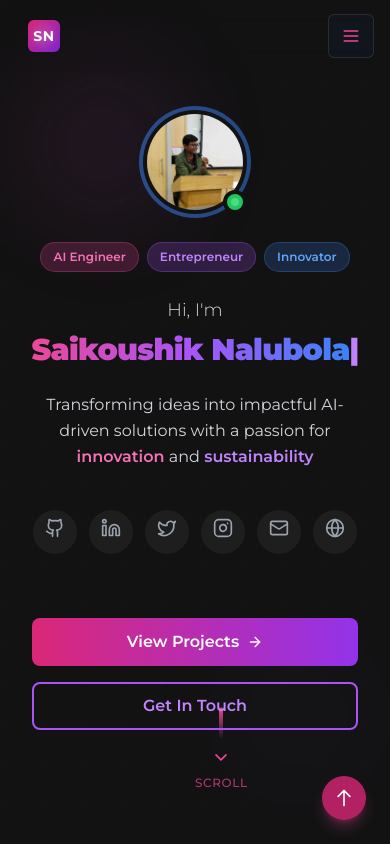
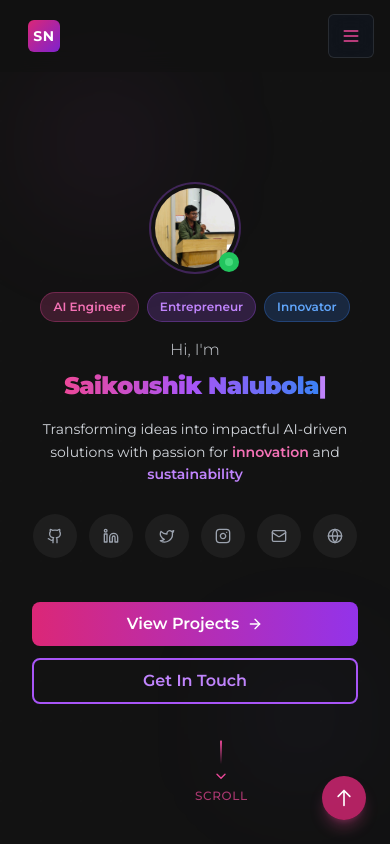
Before and after one commit to saikoushiknalubola/Saikoushikupotoforio, a React (Vite) app: page / in a window 390 px wide. Shown: the top 844 px of the page. Built offline with nearby package versions, Linux system fonts and the light colour scheme; a web font is replaced by a local one.

Commit message:
feat: Implement homepage layout fixes
The AI implemented the plan to fix the hero section overlap, optimize mobile responsiveness, and improve the overall homepage layout. This included adjusting padding, optimizing spacing, and ensuring smooth scrolling.

```diff
--- a/src/components/Hero.tsx
+++ b/src/components/Hero.tsx
@@ -35,15 +35,14 @@ const Hero = () => {
   ];
 
   return (
-    <section className="relative min-h-screen flex items-center justify-center px-4 py-16 sm:py-20 overflow-hidden bg-[#121212]">
-      {/* Background Elements */}
+    <section className="relative min-h-screen flex items-center justify-center px-4 pt-20 sm:pt-24 pb-8 sm:pb-16 overflow-hidden bg-[#121212]">
+      {/* Background Elements - Simplified */}
       <div className="absolute inset-0 overflow-hidden pointer-events-none">
-        {/* Gradient Orbs */}
-        <div className="absolute top-20 left-10 w-32 h-32 sm:w-48 sm:h-48 md:w-64 md:h-64 rounded-full bg-gradient-to-r from-pink-500/20 to-purple-500/20 blur-3xl animate-pulse" />
-        <div className="absolute bottom-20 right-10 w-24 h-24 sm:w-40 sm:h-40 md:w-56 md:h-56 rounded-full bg-gradient-to-r from-purple-500/20 to-blue-500/20 blur-3xl animate-pulse delay-1000" />
+        <div className="absolute top-20 left-10 w-32 h-32 sm:w-48 sm:h-48 md:w-64 md:h-64 rounded-full bg-gradient-to-r from-pink-500/10 to-purple-500/10 blur-3xl" />
+        <div className="absolute bottom-20 right-10 w-24 h-24 sm:w-40 sm:h-40 md:w-56 md:h-56 rounded-full bg-gradient-to-r from-purple-500/10 to-blue-500/10 blur-3xl" />
 
-        {/* Grid Pattern */}
-        <div className="absolute inset-0 opacity-5">
+        {/* Subtle Grid Pattern */}
+        <div className="absolute inset-0 opacity-[0.02]">
           <div className="absolute inset-0" style={{
             backgroundImage: `radial-gradient(circle at 1px 1px, rgba(255,255,255,0.3) 1px, transparent 0)`,
             backgroundSize: '40px 40px'
@@ -52,32 +51,30 @@ const Hero = () => {
       </div>
 
       <div className="relative z-10 w-full max-w-4xl mx-auto">
-        <div className="text-center space-y-6 sm:space-y-8">
+        <div className="text-center space-y-4 sm:space-y-6">
           {/* Profile Image */}
           <div className={`transform transition-all duration-1000 ${isVisible ? 'opacity-100 translate-y-0 scale-100' : 'opacity-0 translate-y-8 scale-95'}`}>
             <div className="relative inline-block">
-              <div className="relative">
-                <Avatar className="w-24 h-24 sm:w-32 sm:h-32 md:w-40 md:h-40 mx-auto ring-4 ring-gradient-to-r from-pink-500 to-purple-500 ring-offset-4 ring-offset-[#121212]">
+              <Avatar className="w-20 h-20 sm:w-28 sm:h-28 md:w-36 md:h-36 mx-auto ring-2 ring-purple-500/30 ring-offset-4 ring-offset-[#121212]">
                 <AvatarImage
                   src="/lovable-uploads/1466490d-7b5c-4b9c-9b5e-584004601ca5.png"
                   alt="Saikoushik Nalubola"
                   className="object-cover"
                 />
-                  <AvatarFallback className="text-lg sm:text-2xl bg-gradient-to-br from-pink-600 to-purple-700 text-white font-bold">
+                <AvatarFallback className="text-base sm:text-xl bg-gradient-to-br from-pink-600 to-purple-700 text-white font-bold">
                   SN
                 </AvatarFallback>
               </Avatar>
 
               {/* Status Indicator */}
-                <div className="absolute -bottom-1 -right-1 w-6 h-6 sm:w-8 sm:h-8 bg-green-500 rounded-full border-4 border-[#121212] flex items-center justify-center">
-                  <div className="w-2 h-2 sm:w-3 sm:h-3 bg-green-400 rounded-full animate-pulse" />
-                </div>
+              <div className="absolute -bottom-1 -right-1 w-5 h-5 sm:w-7 sm:h-7 bg-green-500 rounded-full border-3 border-[#121212] flex items-center justify-center">
+                <div className="w-2 h-2 sm:w-2.5 sm:h-2.5 bg-green-400 rounded-full animate-pulse" />
               </div>
             </div>
           </div>
 
           {/* Role Tags */}
-          <div className={`flex flex-wrap justify-center gap-2 sm:gap-3 transform transition-all duration-1000 delay-200 ${isVisible ? 'opacity-100 translate-y-0' : 'opacity-0 translate-y-4'}`}>
+          <div className={`flex flex-wrap justify-center gap-2 transform transition-all duration-1000 delay-200 ${isVisible ? 'opacity-100 translate-y-0' : 'opacity-0 translate-y-4'}`}>
             <span className="px-3 py-1.5 text-xs sm:text-sm font-semibold bg-pink-500/20 text-pink-400 rounded-full border border-pink-500/30">
               AI Engineer
             </span>
@@ -90,11 +87,11 @@ const Hero = () => {
           </div>
 
           {/* Greeting & Name */}
-          <div className={`space-y-2 sm:space-y-4 transform transition-all duration-1000 delay-300 ${isVisible ? 'opacity-100 translate-y-0' : 'opacity-0 translate-y-4'}`}>
-            <p className="text-lg sm:text-xl md:text-2xl text-gray-300 font-light">
+          <div className={`space-y-2 sm:space-y-3 transform transition-all duration-1000 delay-300 ${isVisible ? 'opacity-100 translate-y-0' : 'opacity-0 translate-y-4'}`}>
+            <p className="text-base sm:text-lg md:text-xl text-gray-300 font-light">
               Hi, I'm
             </p>
-            <h1 className="text-3xl sm:text-5xl md:text-6xl lg:text-7xl font-black tracking-tight">
+            <h1 className="text-2xl sm:text-4xl md:text-5xl lg:text-6xl font-black tracking-tight">
               <span className="bg-gradient-to-r from-pink-500 via-purple-500 to-blue-500 bg-clip-text text-transparent">
                 {nameTyped}
               </span>
@@ -104,28 +101,28 @@ const Hero = () => {
 
           {/* Description */}
           <div className={`transform transition-all duration-1000 delay-500 ${isVisible ? 'opacity-100 translate-y-0' : 'opacity-0 translate-y-4'}`}>
-            <p className="text-base sm:text-lg md:text-xl text-gray-300 max-w-3xl mx-auto leading-relaxed px-4">
-              Transforming ideas into impactful AI-driven solutions with a passion for
+            <p className="text-sm sm:text-base md:text-lg text-gray-300 max-w-2xl mx-auto leading-relaxed px-2">
+              Transforming ideas into impactful AI-driven solutions with passion for
               <span className="text-pink-400 font-semibold"> innovation</span> and
               <span className="text-purple-400 font-semibold"> sustainability</span>
             </p>
           </div>
 
           {/* Social Links */}
-          <div className={`flex justify-center gap-3 sm:gap-4 py-4 transform transition-all duration-1000 delay-700 ${isVisible ? 'opacity-100 translate-y-0' : 'opacity-0 translate-y-4'}`}>
+          <div className={`flex justify-center gap-3 sm:gap-4 py-3 transform transition-all duration-1000 delay-700 ${isVisible ? 'opacity-100 translate-y-0' : 'opacity-0 translate-y-4'}`}>
             {socialLinks.map((social) => (
               <a
                 key={social.label}
                 href={social.href}
                 target={social.href.startsWith('mailto:') ? undefined : '_blank'}
                 rel={social.href.startsWith('mailto:') ? undefined : 'noopener noreferrer'}
-                className="group relative p-3 sm:p-4 bg-white/5 hover:bg-white/10 rounded-full transition-all duration-300 hover:scale-110 hover:shadow-lg hover:shadow-pink-500/25"
+                className="group relative p-2.5 sm:p-3 bg-white/5 hover:bg-white/10 rounded-full transition-all duration-300 hover:scale-110 hover:shadow-md hover:shadow-pink-500/20 min-w-[44px] min-h-[44px] flex items-center justify-center"
                 aria-label={social.label}
               >
-                <social.icon className="w-5 h-5 sm:w-6 sm:h-6 text-gray-400 group-hover:text-pink-400 transition-colors duration-300" />
+                <social.icon className="w-4 h-4 sm:w-5 sm:h-5 text-gray-400 group-hover:text-pink-400 transition-colors duration-300" />
 
                 {/* Tooltip */}
-                <div className="absolute -top-12 left-1/2 transform -translate-x-1/2 px-2 py-1 bg-gray-900 text-white text-xs rounded opacity-0 group-hover:opacity-100 transition-opacity duration-300 pointer-events-none whitespace-nowrap">
+                <div className="absolute -top-10 left-1/2 transform -translate-x-1/2 px-2 py-1 bg-gray-900 text-white text-xs rounded opacity-0 group-hover:opacity-100 transition-opacity duration-300 pointer-events-none whitespace-nowrap">
                   {social.label}
                 </div>
               </a>
@@ -133,18 +130,18 @@ const Hero = () => {
           </div>
 
           {/* CTA Buttons */}
-          <div className={`flex flex-col sm:flex-row gap-4 sm:gap-6 justify-center pt-6 sm:pt-8 px-4 transform transition-all duration-1000 delay-900 ${isVisible ? 'opacity-100 translate-y-0' : 'opacity-0 translate-y-4'}`}>
+          <div className={`flex flex-col sm:flex-row gap-3 sm:gap-4 justify-center pt-4 sm:pt-6 px-4 transform transition-all duration-1000 delay-900 ${isVisible ? 'opacity-100 translate-y-0' : 'opacity-0 translate-y-4'}`}>
             <a
               href="#projects"
-              className="group inline-flex items-center justify-center px-6 sm:px-8 py-3 sm:py-4 bg-gradient-to-r from-pink-600 to-purple-600 text-white font-semibold rounded-lg hover:from-pink-500 hover:to-purple-500 transition-all duration-300 hover:scale-105 hover:shadow-lg hover:shadow-pink-500/25 min-h-[48px]"
+              className="group inline-flex items-center justify-center px-6 py-3 bg-gradient-to-r from-pink-600 to-purple-600 text-white font-semibold rounded-lg hover:from-pink-500 hover:to-purple-500 transition-all duration-300 hover:scale-105 hover:shadow-lg hover:shadow-pink-500/25 min-h-[44px]"
             >
               View Projects
-              <ArrowRight className="w-4 h-4 sm:w-5 sm:h-5 ml-2 group-hover:translate-x-1 transition-transform duration-300" />
+              <ArrowRight className="w-4 h-4 ml-2 group-hover:translate-x-1 transition-transform duration-300" />
             </a>
 
             <a
               href="#contact"
-              className="group inline-flex items-center justify-center px-6 sm:px-8 py-3 sm:py-4 border-2 border-purple-500 text-purple-400 font-semibold rounded-lg hover:bg-purple-500/10 hover:border-pink-400 hover:text-pink-400 transition-all duration-300 hover:scale-105 min-h-[48px]"
+              className="group inline-flex items-center justify-center px-6 py-3 border-2 border-purple-500 text-purple-400 font-semibold rounded-lg hover:bg-purple-500/10 hover:border-pink-400 hover:text-pink-400 transition-all duration-300 hover:scale-105 min-h-[44px]"
             >
               Get In Touch
             </a>
@@ -153,10 +150,10 @@ const Hero = () => {
       </div>
 
       {/* Scroll Indicator */}
-      <div className="absolute bottom-8 left-1/2 transform -translate-x-1/2 animate-bounce">
-        <div className="flex flex-col items-center space-y-2">
-          <div className="w-1 h-8 bg-gradient-to-b from-pink-500 to-transparent rounded-full" />
-          <ChevronDown className="w-5 h-5 text-pink-500" />
+      <div className="absolute bottom-6 left-1/2 transform -translate-x-1/2 animate-bounce">
+        <div className="flex flex-col items-center space-y-1">
+          <div className="w-0.5 h-6 bg-gradient-to-b from-pink-500 to-transparent rounded-full" />
+          <ChevronDown className="w-4 h-4 text-pink-500" />
           <span className="text-xs text-pink-500/70 font-medium tracking-wider">SCROLL</span>
         </div>
       </div>
--- a/src/components/Navbar.tsx
+++ b/src/components/Navbar.tsx
@@ -45,14 +45,13 @@ const Navbar = () => {
 
   return (
     <nav className={cn(
-      'fixed w-full z-50 transition-all duration-300 backdrop-blur-md py-3 sm:py-5 px-4 sm:px-6 md:px-8',
-      scrolled ? 'bg-[#121212]/95 shadow-lg shadow-pink-500/5' : 'bg-transparent'
+      'fixed w-full z-50 transition-all duration-300 backdrop-blur-md py-3 sm:py-4 px-4 sm:px-6 md:px-8',
+      scrolled ? 'bg-[#121212]/95 shadow-lg shadow-pink-500/5' : 'bg-[#121212]/80'
     )}>
-      <div className="max-w-7xl mx-auto flex justify-between items-center">
+      <div className="max-w-7xl mx-auto flex justify-between items-center h-12">
         <Link to="/" className="flex items-center space-x-2 sm:space-x-3 group relative z-10">
           <div className="flex items-center justify-center w-8 h-8 sm:w-10 sm:h-10 rounded-md relative overflow-hidden">
             <div className="absolute inset-0 bg-gradient-to-br from-pink-600 to-purple-700"></div>
-            <div className="absolute inset-0 opacity-30 bg-[radial-gradient(ellipse_at_center,rgba(255,255,255,0.5),transparent_70%)]"></div>
             <div className="relative z-10 text-white font-bold text-sm sm:text-xl tracking-wider font-heading">SN</div>
           </div>
           <span className="text-lg sm:text-xl font-bold hidden sm:inline-block tracking-tight">
@@ -100,7 +99,7 @@ const Navbar = () => {
 
         {/* Mobile menu button */}
         <button
-          className="md:hidden relative z-20 p-2 rounded-md bg-gray-900/50 backdrop-blur-md border border-white/10"
+          className="md:hidden relative z-20 p-2 rounded-md bg-gray-900/50 backdrop-blur-md border border-white/10 min-w-[44px] min-h-[44px] flex items-center justify-center"
           onClick={toggleMobileMenu}
           aria-label="Toggle menu"
         >
@@ -121,7 +120,7 @@ const Navbar = () => {
                 key={link.name}
                 href={link.href}
                 className={cn(
-                  "flex items-center space-x-3 px-4 py-3 w-full max-w-xs rounded-lg font-medium text-base tracking-wide transition-all duration-300",
+                  "flex items-center space-x-3 px-4 py-3 w-full max-w-xs rounded-lg font-medium text-base tracking-wide transition-all duration-300 min-h-[48px]",
                   activeSection === link.href.substring(1)
                     ? "bg-gradient-to-r from-pink-600/20 to-purple-600/20 text-white border-l-2 border-pink-500"
                     : "hover:bg-white/5 text-gray-300"
@@ -142,7 +141,7 @@ const Navbar = () => {
             <div className="pt-4 w-full max-w-xs">
               <Link
                 to="/connect"
-                className="flex justify-center items-center py-3 w-full bg-gradient-to-r from-pink-600 to-purple-600 text-white rounded-lg font-medium tracking-wide shadow-lg shadow-pink-500/20 transition-all duration-300"
+                className="flex justify-center items-center py-3 w-full bg-gradient-to-r from-pink-600 to-purple-600 text-white rounded-lg font-medium tracking-wide shadow-lg shadow-pink-500/20 transition-all duration-300 min-h-[48px]"
                 onClick={toggleMobileMenu}
               >
                 Connect With Me
--- a/src/pages/Index.tsx
+++ b/src/pages/Index.tsx
@@ -21,8 +21,9 @@ const Index = () => {
         e.preventDefault();
         const targetElement = document.querySelector(href);
         if (targetElement) {
+          const navbarHeight = 80; // Account for navbar height
           window.scrollTo({
-            top: targetElement.getBoundingClientRect().top + window.pageYOffset - 60,
+            top: targetElement.getBoundingClientRect().top + window.pageYOffset - navbarHeight,
             behavior: 'smooth'
           });
         }
@@ -33,7 +34,7 @@ const Index = () => {
       anchor.addEventListener('click', handleAnchorClick as EventListener);
     });
 
-    // Simpler intersection observer for scroll animations
+    // Intersection observer for scroll animations
     const observerOptions = {
       root: null,
       rootMargin: '0px 0px -10px 0px',
@@ -51,7 +52,7 @@ const Index = () => {
       });
     }, observerOptions);
 
-    // Observe all sections immediately
+    // Observe all sections
     const sections = document.querySelectorAll('.scroll-animate');
     sections.forEach(el => {
       observer.observe(el);
@@ -70,28 +71,28 @@ const Index = () => {
 
   return (
     <Layout>
-      <div id="hero" className="min-h-screen">
+      <div id="hero">
         <Hero />
       </div>
 
-      {/* Optimized mobile spacing */}
-      <div id="about" className="py-4 sm:py-8 lg:py-12 scroll-animate bg-[#121212] relative transition-all duration-700" style={{ opacity: 1, transform: 'translateY(0)' }}>
+      {/* Optimized section spacing for mobile */}
+      <div id="about" className="py-8 sm:py-12 lg:py-16 scroll-animate bg-[#121212] relative transition-all duration-700" style={{ opacity: 1, transform: 'translateY(0)' }}>
         <About />
       </div>
 
-      <div id="experience" className="py-4 sm:py-8 lg:py-12 scroll-animate bg-[#121212] relative transition-all duration-700" style={{ opacity: 1, transform: 'translateY(0)' }}>
+      <div id="experience" className="py-8 sm:py-12 lg:py-16 scroll-animate bg-[#121212] relative transition-all duration-700" style={{ opacity: 1, transform: 'translateY(0)' }}>
         <Experience />
       </div>
 
-      <div id="projects" className="py-4 sm:py-8 lg:py-12 scroll-animate bg-[#121212] relative transition-all duration-700" style={{ opacity: 1, transform: 'translateY(0)' }}>
+      <div id="projects" className="py-8 sm:py-12 lg:py-16 scroll-animate bg-[#121212] relative transition-all duration-700" style={{ opacity: 1, transform: 'translateY(0)' }}>
         <Projects />
       </div>
 
-      <div id="skills" className="py-4 sm:py-8 lg:py-12 scroll-animate bg-[#121212] relative transition-all duration-700" style={{ opacity: 1, transform: 'translateY(0)' }}>
+      <div id="skills" className="py-8 sm:py-12 lg:py-16 scroll-animate bg-[#121212] relative transition-all duration-700" style={{ opacity: 1, transform: 'translateY(0)' }}>
         <Skills />
       </div>
 
-      <div id="contact" className="py-4 sm:py-8 lg:py-12 scroll-animate bg-[#121212] relative transition-all duration-700" style={{ opacity: 1, transform: 'translateY(0)' }}>
+      <div id="contact" className="py-8 sm:py-12 lg:py-16 scroll-animate bg-[#121212] relative transition-all duration-700" style={{ opacity: 1, transform: 'translateY(0)' }}>
         <Contact />
       </div>
     </Layout>
```
Lines whose indentation alone changed are shown as unchanged.
